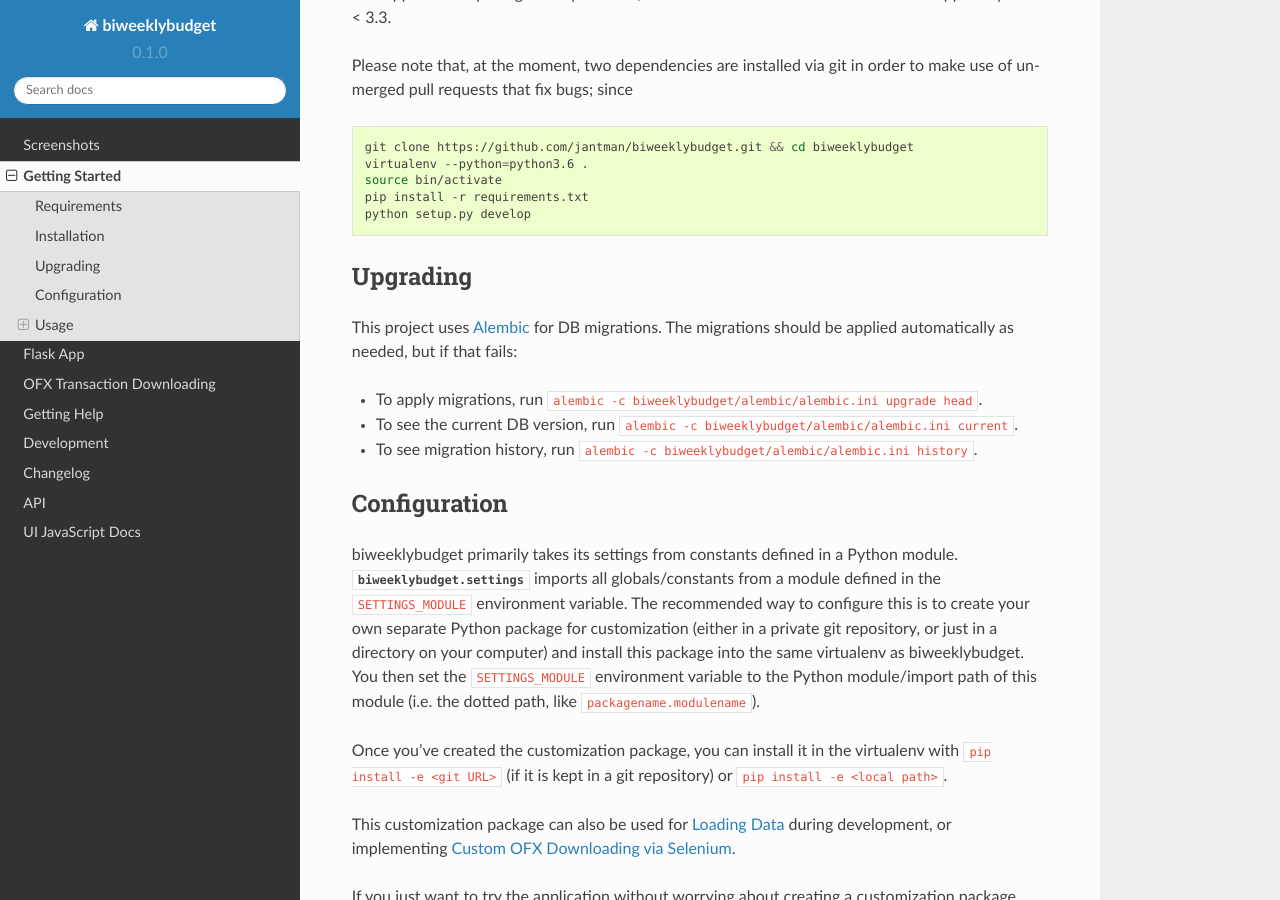
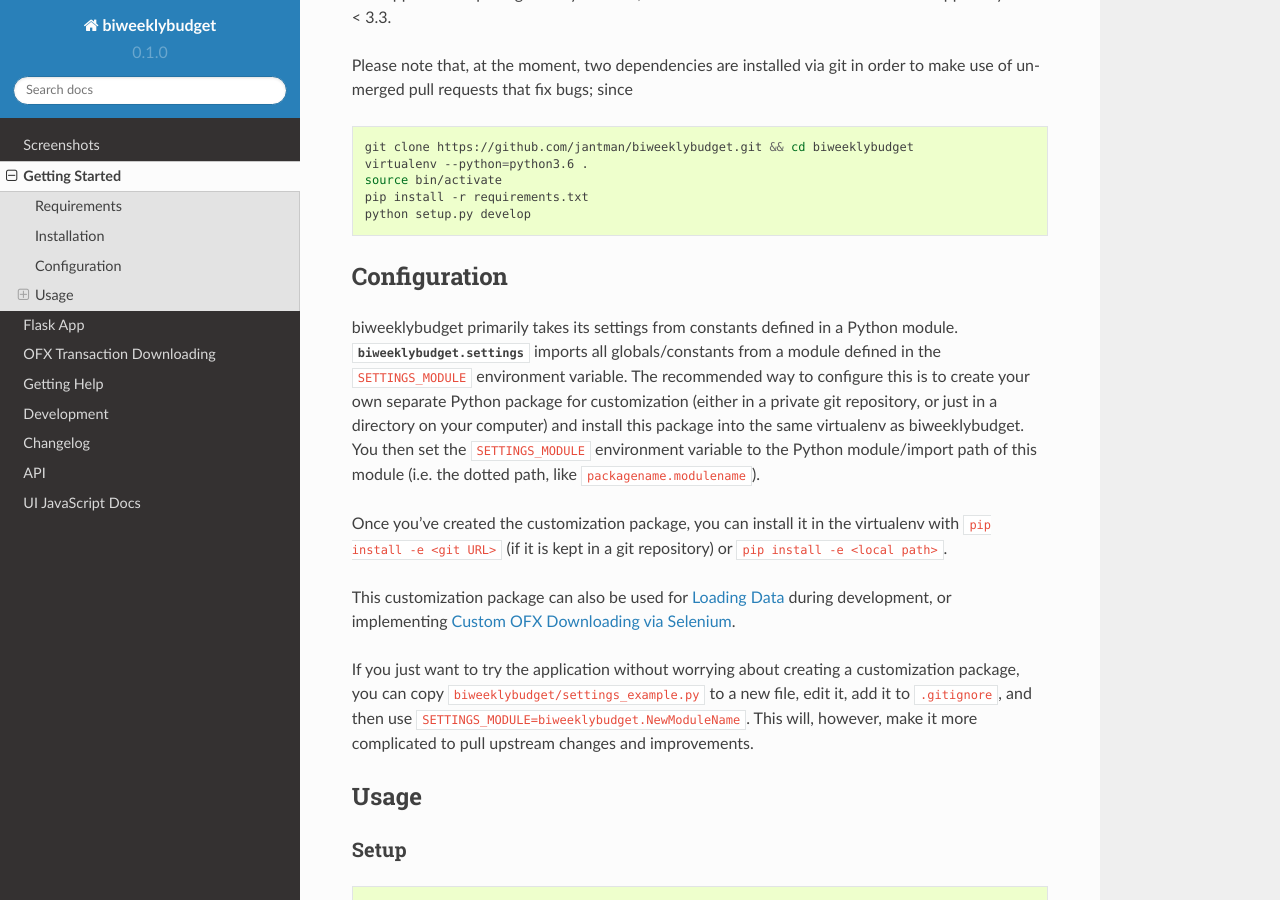
Before and after one commit to jantman/biweeklybudget, a Sphinx documentation site: the page built from docs/source/getting_started.rst, in a window 1280 px wide and 900 px high, scrolled down 675 px. Built offline with Sphinx 7.4.7 and the Read the Docs theme 2.0.0, drawn with Linux system fonts in a browser that asks for light colours.

Commit message:
remove upgrading section from Getting Started docs - alembic migrations are now automated

```diff
--- a/docs/source/getting_started.rst
+++ b/docs/source/getting_started.rst
@@ -35,17 +35,6 @@ to make use of un-merged pull requests that fix bugs; since
     source bin/activate
     pip install -r requirements.txt
     python setup.py develop
-
-Upgrading
----------
-
-This project uses `Alembic <http://alembic.zzzcomputing.com/en/latest/index.html>`_
-for DB migrations. The migrations should be applied automatically as needed, but if
-that fails:
-
-* To apply migrations, run ``alembic -c biweeklybudget/alembic/alembic.ini upgrade head``.
-* To see the current DB version, run ``alembic -c biweeklybudget/alembic/alembic.ini current``.
-* To see migration history, run ``alembic -c biweeklybudget/alembic/alembic.ini history``.
 
 .. _getting_started.configuration:
 
```
